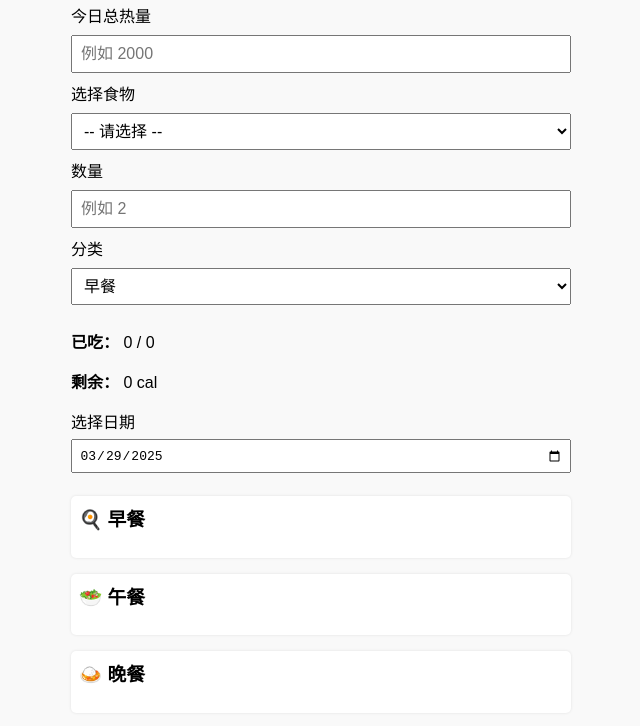
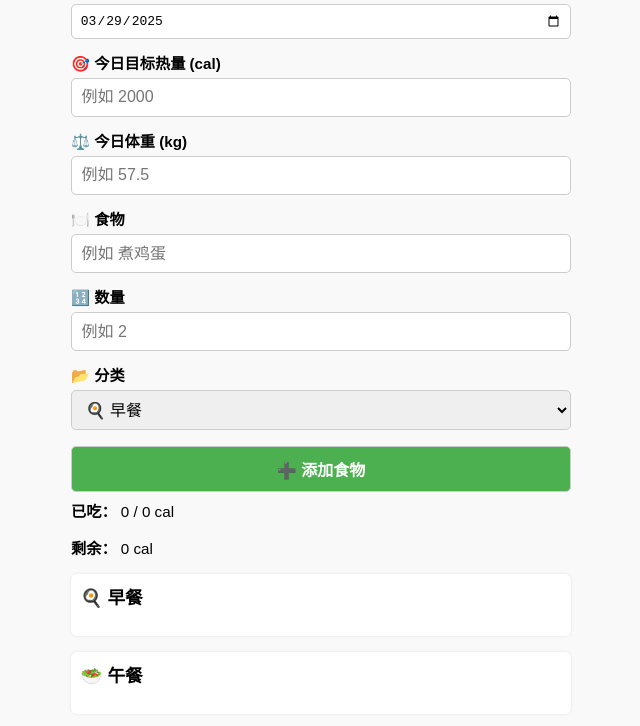
Before and after one commit to Dandan3455/EatingNotes, a plain HTML site: page index.html in a window 1280 px wide. Shown: the part 94-820 px from the top of the page, without its empty margins (319-959 px from the left). Drawn offline with Linux system fonts and the light colour scheme.

Commit message:
modify the main page and add the weight recording function

```diff
--- a/index.html
+++ b/index.html
@@ -4,83 +4,40 @@
   <meta charset="UTF-8" />
   <meta name="viewport" content="width=device-width, initial-scale=1.0"/>
   <title>EatingNotes</title>
-  <style>
-    body {
-      font-family: sans-serif;
-      padding: 1em;
-      max-width: 500px;
-      margin: auto;
-      background: #f9f9f9;
-    }
-
-    h1 {
-      text-align: center;
-    }
-
-    input, select, button {
-      box-sizing: border-box;
-      width: 100%;
-      padding: 0.5em;
-      margin: 0.5em 0;
-      font-size: 1em;
-    }
-
-    .section-title {
-      font-weight: bold;
-      margin-top: 1.5em;
-      border-bottom: 1px solid #ccc;
-      padding-bottom: 0.3em;
-    }
-
-    .record-category {
-      margin: 1em 0;
-      padding: 0.5em;
-      background: #fff;
-      border-radius: 5px;
-      box-shadow: 0 0 3px rgba(0,0,0,0.1);
-    }
-
-    .record-category h3 {
-      margin-top: 0;
-    }
-
-    .footer {
-      text-align: center;
-      font-size: 0.9em;
-      color: #888;
-      margin-top: 2em;
-    }
-  </style>
+  <link rel="stylesheet" href="style.css" />
 </head>
 <body>
   <h1>🍲 EatingNotes</h1>
 
-  <label for="goal">今日总热量</label>
+  <label for="datePicker">📅 选择日期</label>
+  <input type="date" id="datePicker" />
+
+  <label for="goal">🎯 今日目标热量 (cal)</label>
   <input type="number" id="goal" placeholder="例如 2000" />
 
-  <label for="food">选择食物</label>
-  <select id="food">
-    <option value="">-- 请选择 --</option>
-    <!-- 预设选项后续JS加入 -->
+  <label for="weight">⚖️ 今日体重 (kg)</label>
+  <input type="number" id="weight" placeholder="例如 57.5" step="0.1" />
+
+  <label for="food">🍽️ 食物</label>
+  <input type="text" id="food" placeholder="例如 煮鸡蛋" />
+
+  <label for="quantity">🔢 数量</label>
+  <input type="number" id="quantity" placeholder="例如 2" />
+
+  <label for="category">📂 分类</label>
+  <select id="category">
+    <option value="早餐">🍳 早餐</option>
+    <option value="午餐">🥗 午餐</option>
+    <option value="晚餐">🍛 晚餐</option>
+    <option value="零食">🥤 零食</option>
   </select>
 
-  <label for="quantity">数量</label>
-  <input type="number" id="quantity" placeholder="例如 2" />
+  <button id="addBtn">➕ 添加食物</button>
 
-  <label for="category">分类</label>
-  <select id="category">
-    <option value="早餐">早餐</option>
-    <option value="午餐">午餐</option>
-    <option value="晚餐">晚餐</option>
-    <option value="零食">零食</option>
-  </select>
-
-  <p><strong>已吃：</strong> <span id="totalCalories">0</span> / <span id="goalCalories">0</span></p>
+  <p><strong>已吃：</strong> <span id="totalCalories">0</span> / <span id="goalCalories">0</span> cal</p>
   <p><strong>剩余：</strong> <span id="remainingCalories">0</span> cal</p>
 
-  <label for="datePicker">选择日期</label>
-  <input type="date" id="datePicker" />
-
+  <!-- 食物记录展示区域 -->
   <div class="record-category" id="breakfast">
     <h3>🍳 早餐</h3>
     <ul id="breakfastList"></ul>
@@ -102,13 +59,35 @@
   </div>
 
   <script>
-    // 自动设置今天为默认日期
+    // 自动设定今天为默认日期
     const dateInput = document.getElementById("datePicker");
     const today = new Date();
     const yyyy = today.getFullYear();
     const mm = String(today.getMonth() + 1).padStart(2, '0');
     const dd = String(today.getDate()).padStart(2, '0');
     dateInput.value = `${yyyy}-${mm}-${dd}`;
+
+    // 设置目标热量逻辑
+    const goalInput = document.getElementById("goal");
+    const goalDisplay = document.getElementById("goalCalories");
+
+    // 页面加载时从 localStorage 获取保存的目标热量
+    window.addEventListener("load", () => {
+      const savedGoal = localStorage.getItem("defaultGoalCalories");
+      if (savedGoal) {
+        goalInput.value = savedGoal;
+        goalDisplay.textContent = savedGoal;
+      }
+    });
+
+    // 用户输入目标热量时，保存到 localStorage
+    goalInput.addEventListener("input", () => {
+      const val = parseInt(goalInput.value);
+      if (!isNaN(val) && val > 0) {
+        localStorage.setItem("defaultGoalCalories", val);
+        goalDisplay.textContent = val;
+      }
+    });
   </script>
 </body>
 </html>
--- /dev/null
+++ b/style.css
@@ -0,0 +1,67 @@
+body {
+    font-family: sans-serif;
+    padding: 1em;
+    margin: 0 auto;
+    background: #f9f9f9;
+    max-width: 500px;
+  }
+
+  h1 {
+    text-align: center;
+    font-size: 1.5em;
+    margin-bottom: 0.5em;
+  }
+
+  label {
+    font-weight: bold;
+    display: block;
+    margin-top: 0.8em;
+    font-size: 0.95em;
+  }
+
+  input, select, button {
+    box-sizing: border-box;
+    width: 100%;
+    padding: 0.6em;
+    margin-top: 0.3em;
+    font-size: 1em;
+    border: 1px solid #ccc;
+    border-radius: 5px;
+  }
+
+  button {
+    background-color: #4CAF50;
+    color: white;
+    font-weight: bold;
+    margin-top: 1em;
+  }
+
+  p {
+    font-size: 0.95em;
+    margin-top: 0.5em;
+  }
+
+  .record-category {
+    margin: 1em 0;
+    padding: 0.6em;
+    background: #fff;
+    border-radius: 6px;
+    box-shadow: 0 0 3px rgba(0,0,0,0.1);
+  }
+
+  .record-category h3 {
+    margin-top: 0;
+    font-size: 1.1em;
+  }
+
+  ul {
+    padding-left: 1.2em;
+    margin-top: 0.3em;
+  }
+
+  .footer {
+    text-align: center;
+    font-size: 0.85em;
+    color: #888;
+    margin-top: 2em;
+  }
```
